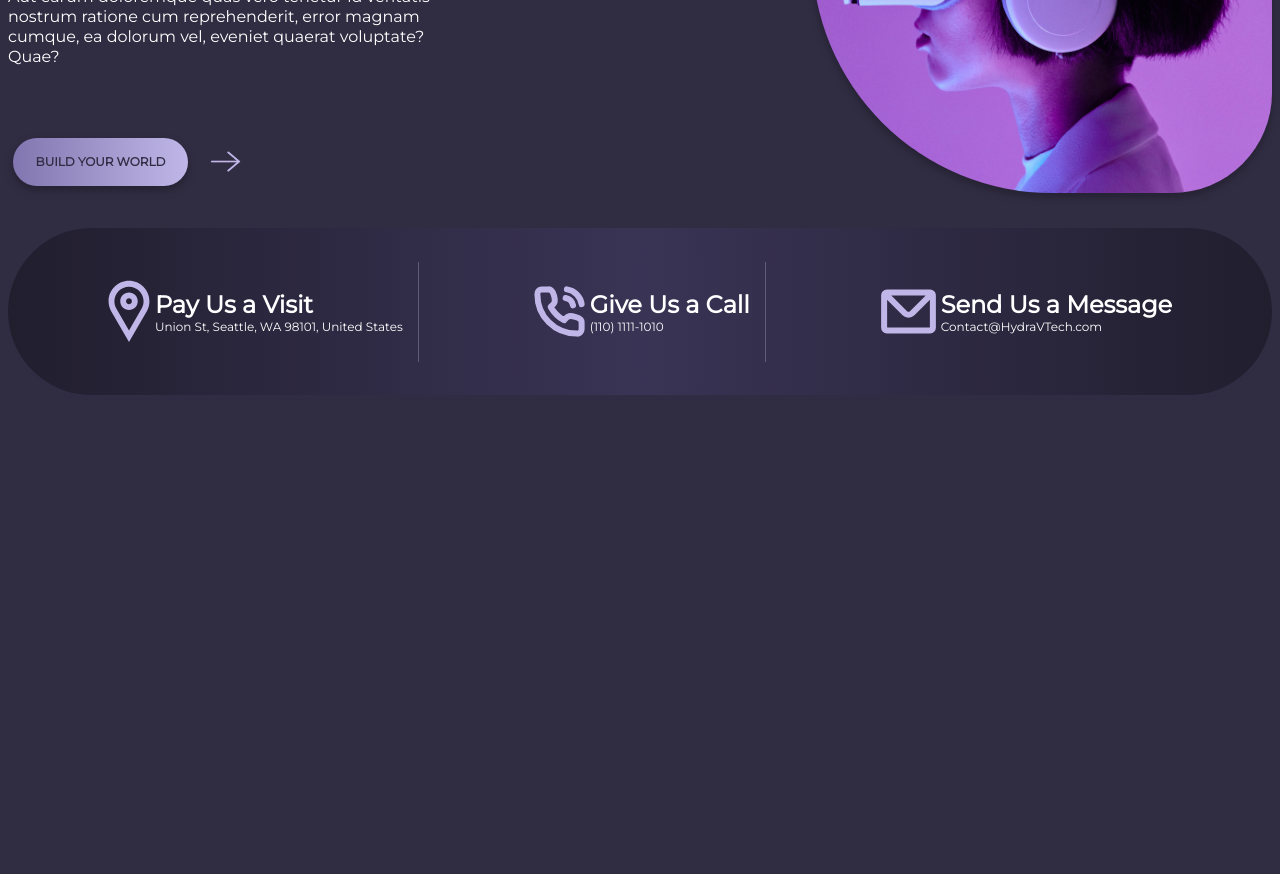
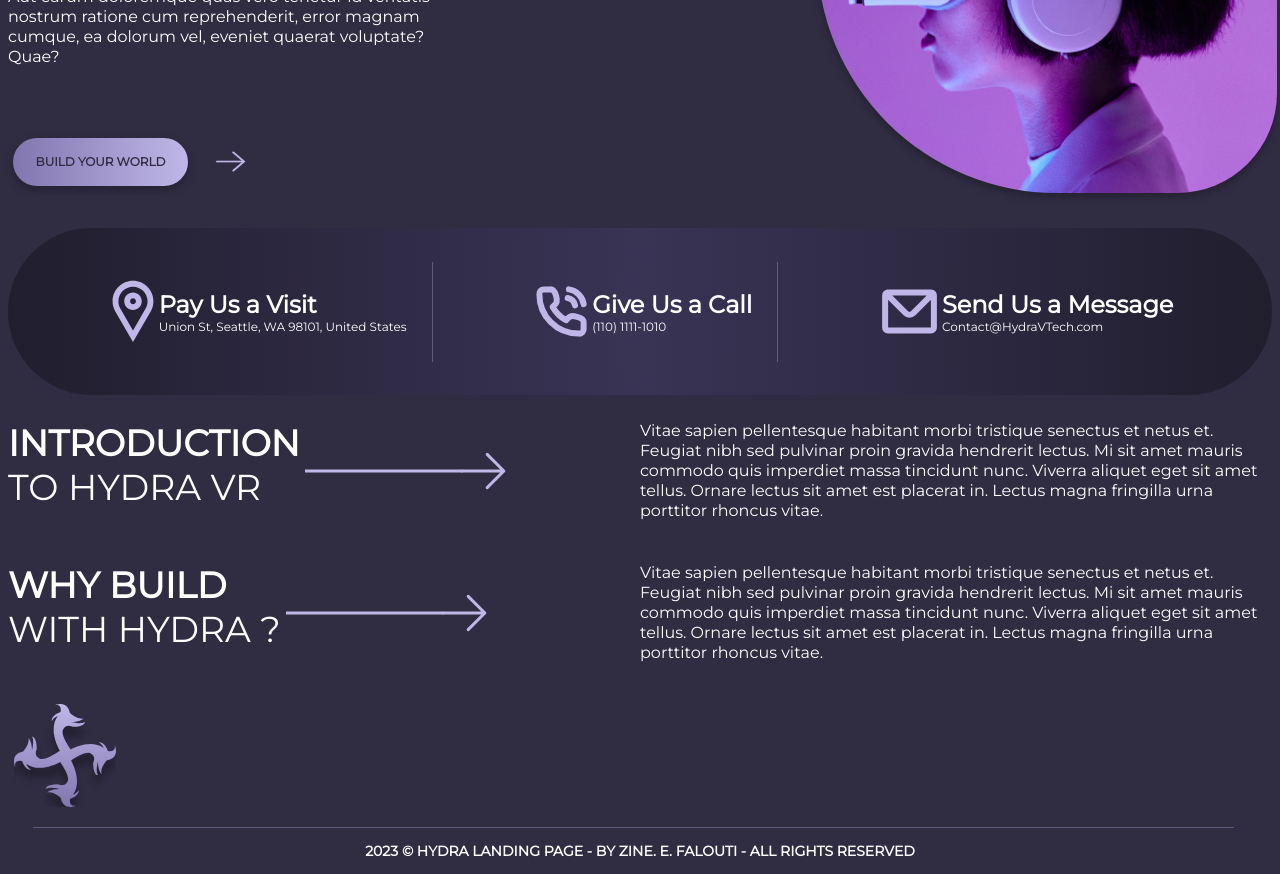
Before and after one commit to vardanyanmary/hydra-landing-page, a React (Create React App) app: page / in a window 1280 px wide. Shown: the part 360-1234 px from the top of the page. Before the commit the page ends 800 px from the top, so only its background shows below. Built offline with nearby package versions, Linux system fonts and the light colour scheme.

Commit message:
Footer , Main , Section component , constants , variables

```diff
--- a/src/App.tsx
+++ b/src/App.tsx
@@ -1,3 +1,4 @@
+import Footer from "./components/Footer/Footer";
 import Header from "./components/Header/Header";
 import Main from "./components/Main/Main";
 
@@ -6,7 +7,7 @@ const App = () => {
     <div>
       <Header/>
       <Main/>
-      {/* <Footer/> */}
+      <Footer/>
     </div>
   );
 };
--- /dev/null
+++ b/src/components/Footer/Footer.module.scss
@@ -0,0 +1,24 @@
+.footer{
+    max-width: 1272px;
+    margin: 0 auto;
+    font-family: var(--font-family-main);
+}
+
+.footerArticle{
+    margin-top: 25px;
+    width: 100%;
+}
+
+.lines{
+    width: 95% ;
+    height: 1px ;
+    background-color: rgba(192, 183, 232, 0.33);
+    margin-left: 25px;
+}
+
+.footerP{
+    text-align: center;
+    font-weight: var(--font-weight-m);
+    font-size: var(--font-size-m);
+    color: var(--color-linear-white);
+}
--- /dev/null
+++ b/src/components/Footer/Footer.tsx
@@ -0,0 +1,19 @@
+import cls from './Footer.module.scss'
+import { ReactComponent as Frame } from "../../shared/assets/Frame.svg";
+
+const Footer = () => {
+    return(
+        <footer className={cls.footer}>
+            <article className={cls.footerArticle}>
+                <Frame/>
+                <section></section>
+                <section></section>
+                <section></section>
+            </article>
+            <div className={cls.lines}></div>
+            <p className={cls.footerP}>2023 © HYDRA LANDING PAGE - BY ZINE. E. FALOUTI - ALL RIGHTS RESERVED</p>
+        </footer>
+    );
+}
+
+export default Footer
--- a/src/components/Main/Main.module.scss
+++ b/src/components/Main/Main.module.scss
@@ -10,12 +10,12 @@
     justify-content: space-between;
     align-items: center;
     flex-direction: row;
-    font-family: 'Montserrat';
 }
 
 .img {
     width: 100%;
     height: 426px;
+    background: rgba(0, 0, 0, 0.13);
     filter: var(--drop-shadow);
     border-radius: var(--border-radius);
 }
@@ -74,11 +74,12 @@
     width: 1px;
     background-color: rgba(192, 183, 232, 0.33);
     height: 100px;
-    margin: 15px;
+    margin-left: 25px;
 }
 
 .payGive {
     display: flex;
+    justify-content: space-evenly;
     align-items: center;
 
     .Texts {
--- a/src/components/Main/Main.tsx
+++ b/src/components/Main/Main.tsx
@@ -4,6 +4,8 @@ import rectangle from "../../shared/assets/Rectangle 4.svg";
 import Button from "../../shared/ui/Button/Button";
 import arrow from "../../shared/assets/arrow-small-right.png";
 import { contactData } from "../../shared/constants/contactData";
+import Section from "../Section/Section";
+import { sectionsData1, sectionsData2 } from "../../shared/constants/sectionData";
 
 const Main = () => {
   return (
@@ -44,10 +46,14 @@ const Main = () => {
               <p className={cls.TextsP1}>{data.title}</p>
               <p className={cls.TextsP2}>{data.description}</p>
             </div>
-            {index !== contactData.length - 1 && <div className={cls.lines}></div>}
+            {index !== contactData.length-1 && <div className={cls.lines}></div>}
           </section>
         ))}
       </article>
+
+      <Section data={sectionsData1}/>
+
+      <Section data={sectionsData2}/>
     </main>
   );
 };
--- /dev/null
+++ b/src/components/Section/Section.module.scss
@@ -0,0 +1,38 @@
+.section{
+    max-width: 1272px;
+    margin: 0 auto;
+    display: flex;
+    justify-content: space-between;
+    align-items: center;
+    color: var(--color-linear-white);
+    margin-top: 10px;
+}
+
+.sectionText{
+    width: 100%;
+    display: flex;
+}
+
+.sectionContent{
+    width: 100%;
+    font-size: var(--font-size-l);
+    font-weight: var(--font-weight-s);
+    line-height: 20px;
+}
+
+.sectionTitle{
+    margin: 0;
+    font-weight: var(--font-weight-l);
+    font-size: var(--font-size-xxl);
+    line-height: 44px;
+}
+
+.sectionSubtitle{
+    margin: 0;
+    font-weight: var(--font-weight-xs);
+    font-size: var(--font-size-xxl);
+}
+
+img{
+    margin-left: 5px;
+}
--- /dev/null
+++ b/src/components/Section/Section.tsx
@@ -0,0 +1,29 @@
+import React from "react";
+import cls from "./Section.module.scss";
+import longArrow from "../../shared/assets/Component 2.svg";
+
+interface SectionProps {
+  data: {
+    title: string;
+    subtitle: string;
+    content: string;
+  };
+}
+
+const Section: React.FC<SectionProps> = ({ data }) => {
+  const { title, subtitle, content } = data;
+  return (
+    <section className={cls.section}>
+      <div className={cls.sectionText}>
+        <div>
+          <p className={cls.sectionTitle}>{title}</p>
+          <p className={cls.sectionSubtitle}>{subtitle}</p>
+        </div>
+        <img src={longArrow} alt="arrow" />
+      </div>
+      <p className={cls.sectionContent}>{content}</p>
+    </section>
+  );
+};
+
+export default Section;
--- /dev/null
+++ b/src/shared/constants/sectionData.ts
@@ -0,0 +1,12 @@
+export const sectionsData1 = {
+  title: "INTRODUCTION",
+  subtitle: "TO HYDRA VR",
+  content:
+    "Vitae sapien pellentesque habitant morbi tristique senectus et netus et. Feugiat nibh sed pulvinar proin gravida hendrerit lectus. Mi sit amet mauris commodo quis imperdiet massa tincidunt nunc. Viverra aliquet eget sit amet tellus. Ornare lectus sit amet est placerat in. Lectus magna fringilla urna porttitor rhoncus vitae.",
+};
+export const sectionsData2 = {
+  title: "WHY BUILD",
+  subtitle: "WITH HYDRA ?",
+  content:
+    "Vitae sapien pellentesque habitant morbi tristique senectus et netus et. Feugiat nibh sed pulvinar proin gravida hendrerit lectus. Mi sit amet mauris commodo quis imperdiet massa tincidunt nunc. Viverra aliquet eget sit amet tellus. Ornare lectus sit amet est placerat in. Lectus magna fringilla urna porttitor rhoncus vitae.",
+};
--- a/src/styles/variables/global.scss
+++ b/src/styles/variables/global.scss
@@ -1,10 +1,12 @@
 :root {
   --font-family-main:"Montserrat";
+
   //? ============== FONT WEIGHT ==============
 
   --font-weight-l: 800;
   --font-weight-m: 700;
   --font-weight-s: 400;
+  --font-weight-xs: 300;
 
   //? ============== FONT SIZE ==============
 
@@ -12,6 +14,7 @@
   --font-size-m: 14px;
   --font-size-l: 16px;
   --font-size-xl: 24px;
+  --font-size-xxl: 36px;
 
   //? ============== LINEAR COLORS ==============
 
```
Also changed, not shown: src/shared/assets/Component 2.svg (added).
